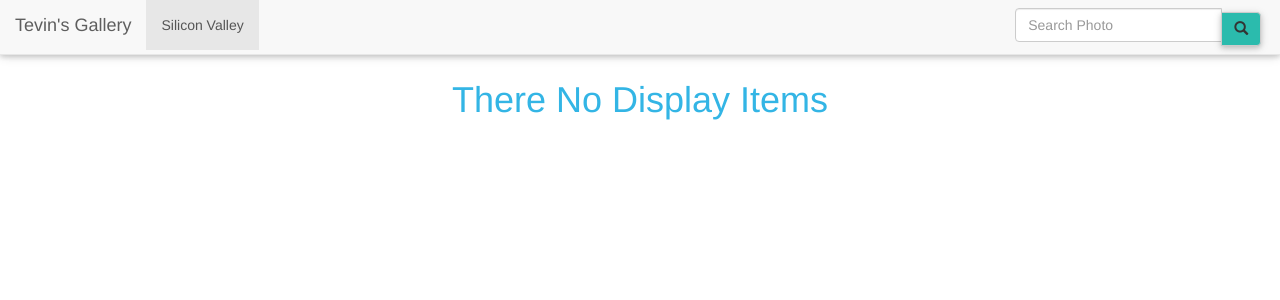
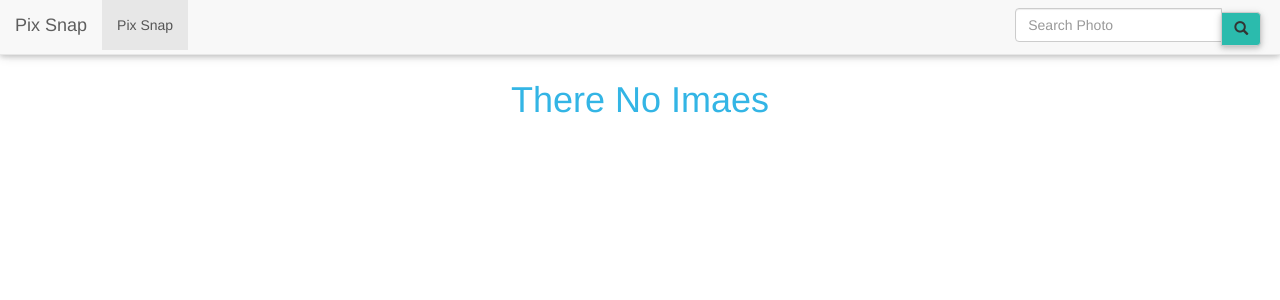
Before and after one commit to Agneskoinange/PIXSNAP, a Django app: page / in a window 1280 px wide. Shown: the top 300 px of the page. Run offline with Django 4.2, Linux system fonts and the light colour scheme; data that the repository does not hold is empty; some libraries are stand-ins or nearby versions.

Commit message:
modify templates

```diff
--- a/app/templates/images.html
+++ b/app/templates/images.html
@@ -2,32 +2,32 @@
 {% block content %}
 {{block.super}}
 <div class="container" style="margin-top:60px;">
-  <!--looping through displays-->
-  {% for display_item in images %}
+  <!--looping through app images-->
+  {% for app_item in images %}
 
 <div class="row center-block">
   <!-- displaying all images -->
 
 
   <div class="col-md-4 col-md-4 col-md-4">
-    <!-- <p>{{display_item.name|upper}}</p>
-    <img style="width:750px; height:500px"src="{{display_item.image.url}}" class="img-responsive img-thumbnail" alt="responsive-image"> -->
+    <!-- <p>{{app_item.name|upper}}</p>
+    <img style="width:750px; height:500px"src="{{app_item.image.url}}" class="img-responsive img-thumbnail" alt="responsive-image"> -->
     <div class="uk-text-center">
        <div class="uk-inline-clip uk-transition-toggle uk-light" tabindex="0">
-           <img style="width:500px; height:250px"src="{{display_item.image.url}}" class="img-responsive img-thumbnail" alt="responsive-image">
+           <img style="width:500px; height:250px"src="{{app_item.image.url}}" class="img-responsive img-thumbnail" alt="responsive-image">
            <div class="uk-position-center">
-               <div class="uk-transition-slide-top-small"><h4 class="uk-margin-remove" style="color:red;">{{display_item.image_name}}</h4></div>
-               <div class="uk-transition-slide-bottom-small"><h4 class="uk-margin-remove">{{display_item.category}}</h4></div>
+               <div class="uk-transition-slide-top-small"><h4 class="uk-margin-remove" style="color:red;">{{app_item.image_name}}</h4></div>
+               <div class="uk-transition-slide-bottom-small"><h4 class="uk-margin-remove">{{app_item.category}}</h4></div>
            </div>
        </div>
-       <p class="uk-margin-small-top">{{display_item.location}}</p>
-       <a class="uk-margin-small-top bbtn-red" href="image/{{display_item.id}}">More Details</a>
+       <p class="uk-margin-small-top">{{app_item.location}}</p>
+       <a class="uk-margin-small-top bbtn-red" href="image/{{app_item.id}}">More Details</a>
    </div>
 
   </div>
   {% empty %}
   <div class="row">
-    <h1 class="text-center text-info">There No Display Items</h1>
+    <h1 class="text-center text-info">There No Imaes </h1>
   </div>
   {% endfor %}
 </div>
--- a/app/templates/navbar.html
+++ b/app/templates/navbar.html
@@ -12,10 +12,10 @@
     <div class="container-fluid">
       <div class="navbar-header">
         <ul class="nav navbar-nav navbar-right">
-           <li class="active"><a href="{% url 'Silicon_Valley' %}">Silicon Valley<span class="sr-only">(current)</span></a></li>
+           <li class="active"><a href="{% url 'Silicon_Valley' %}">Pix Snap<span class="sr-only">(current)</span></a></li>
         </ul>
         <!--we will link the navbar-brand to the main index page-->
-        <a class="navbar-brand" href="{% url 'images' %}">Tevin's Gallery</a>
+        <a class="navbar-brand" href="{% url 'images' %}"> Pix Snap</a>
       </div>
       <ul>
       <!--adding a search_form-->
```
Also changed, not shown: app/models.py (+4 -8 lines), app/templates/Silicon Valley.html (+4 -4 lines), app/templates/california.html (+4 -4 lines).
